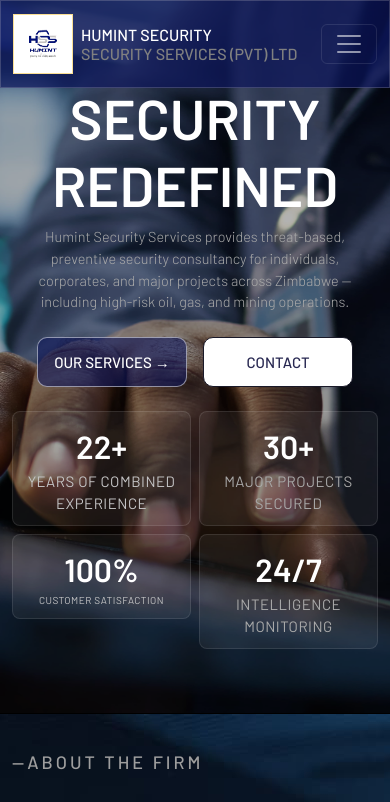
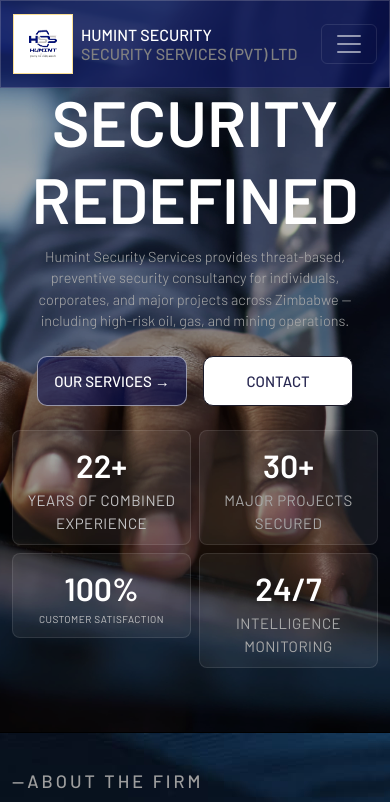
Before and after one commit to Sibusiso-27/humint-security, a plain HTML site: page index.html in a window 390 px wide. Shown: the top 802 px of the page. Drawn offline with nearby package versions, Linux system fonts and the light colour scheme; a web font is replaced by a local one.

Commit message:
Update index.html

```diff
--- a/index.html
+++ b/index.html
@@ -76,7 +76,7 @@
             </div>
 
             <div class="col-md-6 order-1 order-md-2 text-md-end text-center">
-                <h1 class="fw-bold text-white" style="font-size: clamp(3.5rem, 7vw, 5rem);">
+                <h1 class="fw-bold text-white" style="font-size: clamp(4rem, 7vw, 5rem);">
                     SECURITY<br>REDEFINED
                 </h1>
                 <p class="lead" style="font-size: clamp(0.9rem, 2vw, 1.2rem);">
```
